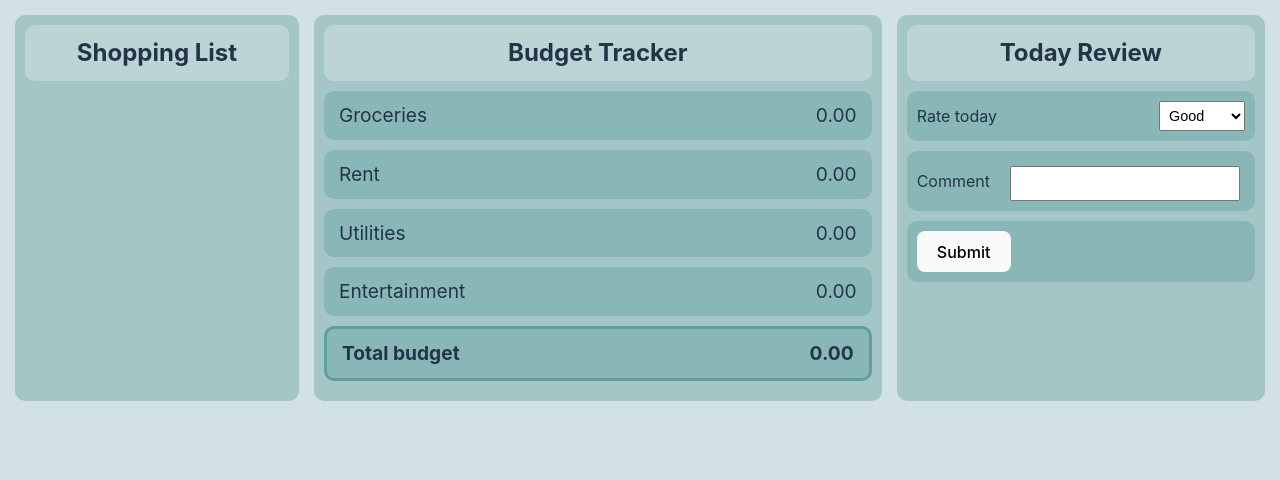
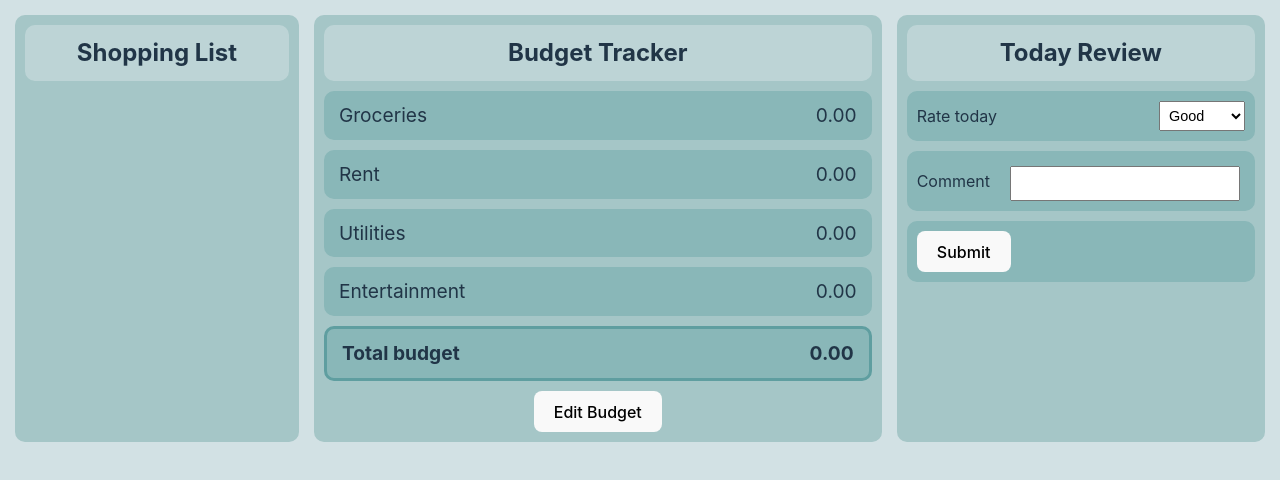
Before and after one commit to Renatuscape/AcademicWork-OrganiserApp, a React (Vite) app: page / in a window 1280 px wide. Shown: the top 480 px of the page. Built offline with nearby package versions, Linux system fonts and the light colour scheme.

Commit message:
Created feature to enable/hide budget update

```diff
--- a/src/BudgetTracker.tsx
+++ b/src/BudgetTracker.tsx
@@ -12,6 +12,7 @@ function capitalizeFirstLetter(word: string): string {
 }
 
 function BudgetTracker() {
+    const [updateEnabled, setUpdateEnabled] = useState(false);
     const [budget, setBudget] = useState<Budget>({
         groceries: 0,
         rent: 0,
@@ -33,14 +34,29 @@ function BudgetTracker() {
             <div className="current-budget">
                 {Object.entries(budget).map(([key, value]) => (
                     <div className="budget-row" key={key}>
-
-                        <span id="key">{capitalizeFirstLetter(key)}</span> <span id="value">{value.toFixed(2)}</span>
+                        <span id="key">{capitalizeFirstLetter(key)}</span>
+                        <span id="value">{value.toFixed(2)}</span>
                     </div>
                 ))}
                 <div className="budget-row" id="budget-total">
                     <span id="key">Total budget</span><span id="value">{GetTotalBudget().toFixed(2)}</span>
                 </div>
             </div>
+            {updateEnabled &&
+                <div className="update-budget">
+                    <h3>Update Budget</h3><form>
+                        {Object.entries(budget).map(([key]) => (
+                            <div>
+                                <span>{capitalizeFirstLetter(key)}</span><input name={key} type="number"></input>
+                            </div>
+                        ))}
+                        <button onClick={() => setUpdateEnabled(false)}>Submit</button>
+                    </form></div>
+            }
+            {!updateEnabled &&
+                <button onClick={() => setUpdateEnabled(true)}>Edit Budget</button>
+            }
+
         </div>
     </>
 }
```
